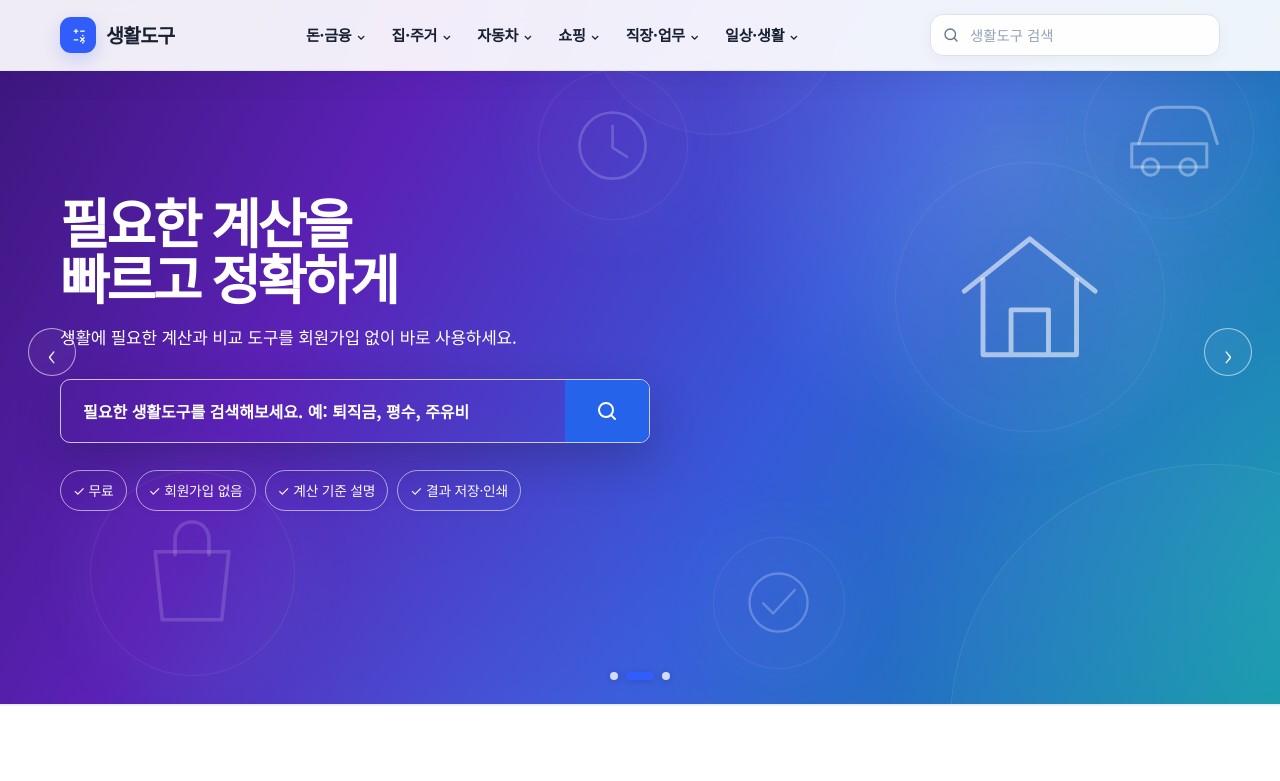
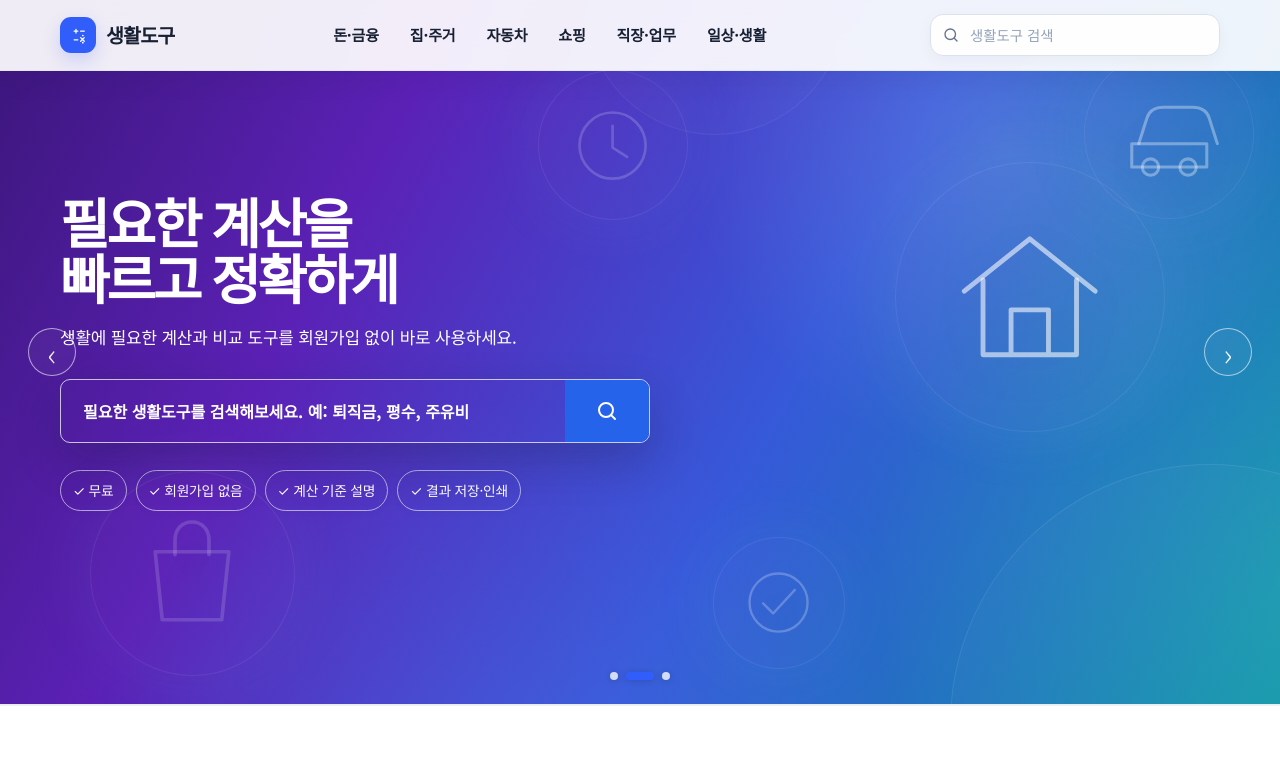
Before and after one commit to license-book/life-tools, a Next.js app: page / in a window 1280 px wide. Shown: the top 781 px of the page. Built offline with nearby package versions, Linux system fonts and the light colour scheme.

Commit message:
Replace text menu arrows with chevron icons

```diff
--- a/components/layout/SiteHeader.tsx
+++ b/components/layout/SiteHeader.tsx
@@ -48,7 +48,7 @@ export default function SiteHeader() {
   >
     <div className="container header-inner">
       <Link className={`logo ${styles.brandLogo}`} href="/" onClick={()=>setMenuOpen(false)}><CalculatorLogoIcon/><span>생활도구</span></Link>
-      <nav className="nav" aria-label="주요 카테고리">{nav.map((item)=>{const active=isActive(item);return <div className={styles.desktopNavItem} key={item.code}><Link className={`${styles.desktopNavLink}${active?` ${styles.activeNavLink}`:""}`} href={item.href} aria-current={active?"page":undefined}>{item.label}<span className={styles.chevron} aria-hidden="true">⌄</span></Link><div className={styles.submenu}><div className={styles.submenuHeading}><strong>{item.label}</strong><span>{item.description}</span></div><div className={styles.submenuLinks}>{item.tools.map(([toolLabel,toolHref])=><Link key={toolHref} href={toolHref}>{toolLabel}</Link>)}</div><Link className={styles.viewAll} href={item.href}>{item.label} 전체 도구 보기 →</Link></div></div>})}</nav>
+      <nav className="nav" aria-label="주요 카테고리">{nav.map((item)=>{const active=isActive(item);return <div className={styles.desktopNavItem} key={item.code}><Link className={`${styles.desktopNavLink}${active?` ${styles.activeNavLink}`:""}`} href={item.href} aria-current={active?"page":undefined}>{item.label}<span className={styles.chevron} aria-hidden="true" /></Link><div className={styles.submenu}><div className={styles.submenuHeading}><strong>{item.label}</strong><span>{item.description}</span></div><div className={styles.submenuLinks}>{item.tools.map(([toolLabel,toolHref])=><Link key={toolHref} href={toolHref}>{toolLabel}</Link>)}</div><Link className={styles.viewAll} href={item.href}>{item.label} 전체 도구 보기 →</Link></div></div>})}</nav>
       <ToolSearch overlay={overlay}/>
       <button className={`${styles.menuButton}${menuOpen?` ${styles.open}`:""}`} type="button" aria-label={menuOpen?"메뉴 닫기":"메뉴 열기"} aria-expanded={menuOpen} aria-controls="mobile-category-menu" onClick={()=>setMenuOpen(open=>!open)}><span/><span/><span/></button>
     </div>
```
